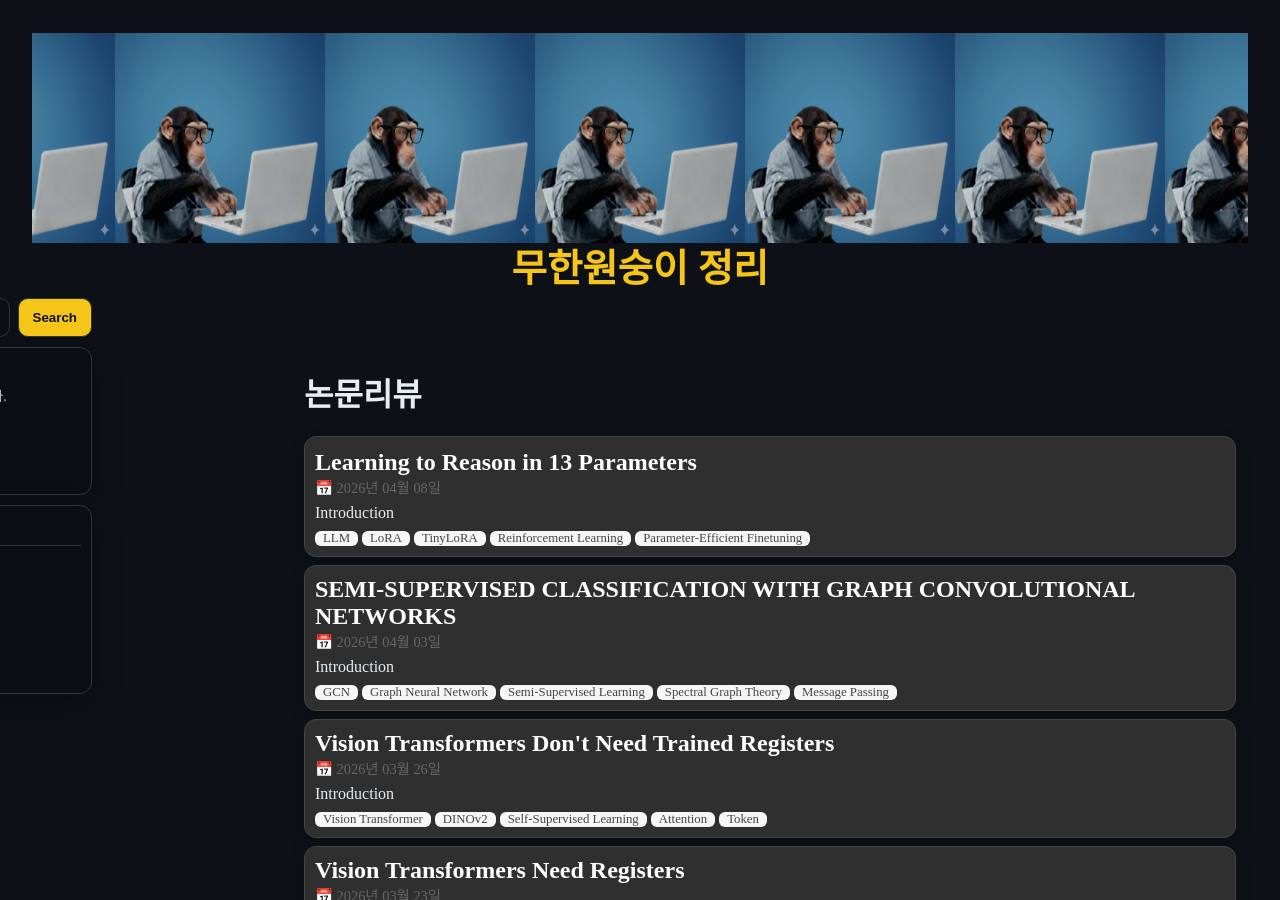
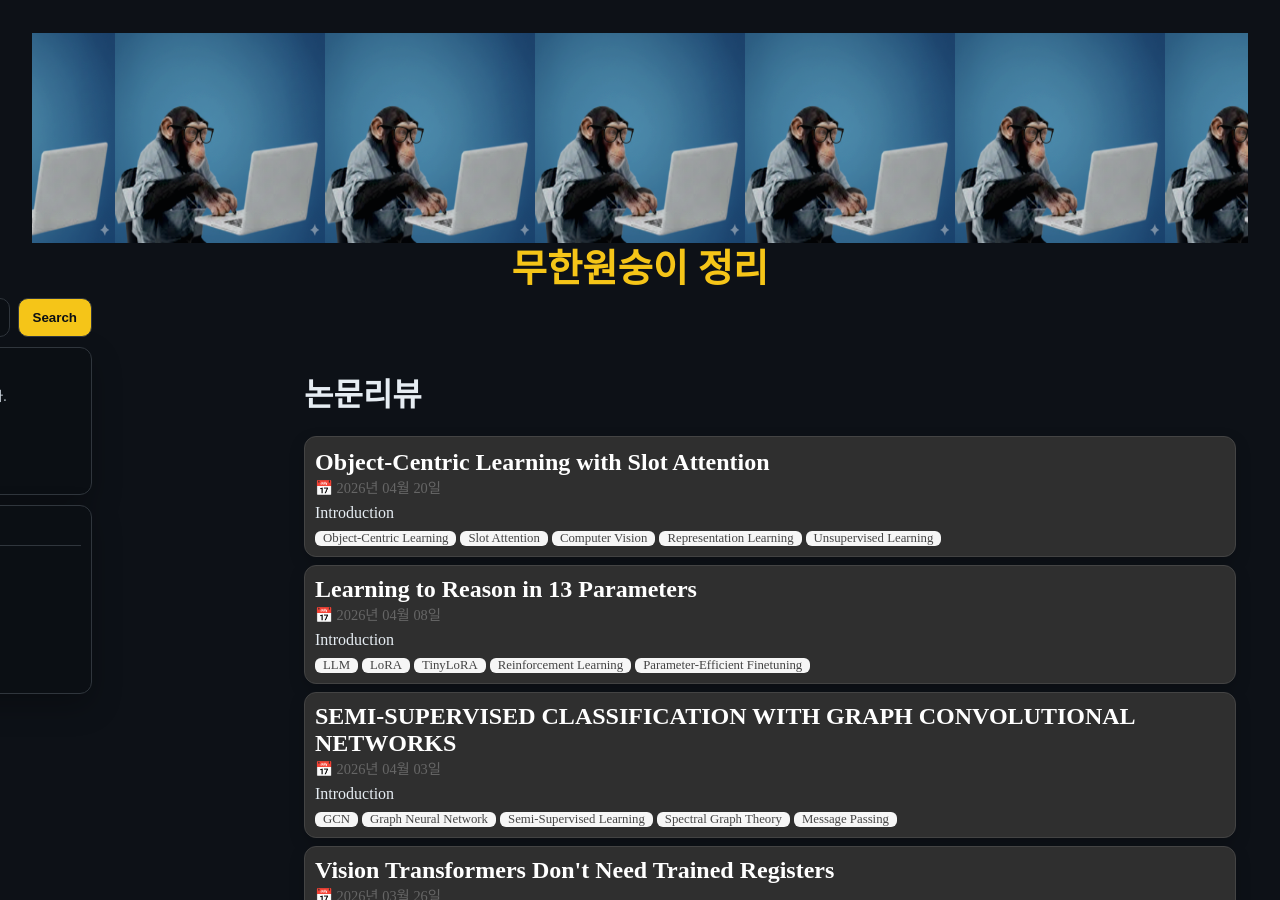
Before and after one commit to MaGyeongBin/MaGyeongBin.github.io, a Jekyll site: the page built from category-paper-reivew.md, in a window 1280 px wide and 900 px high. Built offline with Jekyll 4.4.1, drawn with Linux system fonts in a browser that asks for light colours; part of the change alters nothing that is shown.

```diff
--- /dev/null
+++ b/_posts/2026-04-20-oc.md
@@ -0,0 +1,133 @@
+---
+layout: post
+title: "Object-Centric Learning with Slot Attention"
+categories: [paper-review]
+tags: [Object-Centric Learning, Slot Attention, Computer Vision, Representation Learning, Unsupervised Learning]
+
+paper:
+    venue: "NeurIPS"
+    date: "2020"
+    title: "Object-Centric Learning with Slot Attention"
+    authors: "Francesco Locatello, Dirk Weissenborn, Thomas Unterthiner, Aravindh Mahendran, Georg Heigold, Jakob Uszkoreit, Alexey Dosovitskiy, Thomas Kipf"
+    affiliation: "Google Research, DeepMind"
+    paper_url: "https://arxiv.org/abs/2006.15055"
+    project_url: ""
+    github_url: ""
+    arxiv_url: "https://arxiv.org/abs/2006.15055"
+---
+
+## Introduction
+
+- Object-centric representations는 visual reasoning, structured environment modeling, multi-agent modeling, 그리고 interacting physical systems의 simulation과 같은 다양한 application domain에서 machine learning 알고리즘의 sample efficiency와 generalization을 향상시킬 수 있는 잠재력을 가진다.
+- 그러나 image나 video와 같은 raw perceptual input으로부터 object-centric representations를 얻는 것은 매우 challenging한 문제이며, 일반적으로 supervision을 필요로 하거나 task-specific architecture에 의존하는 경우가 많다. 이러한 이유로 실제 많은 모델들은 object-centric representation을 학습하는 단계를 생략하고, 대신 simulator나 game engine의 internal representation과 같이 이미 structured된 representation 위에서 directly 학습을 수행하는 경우가 많다.
+- 이러한 한계를 극복하기 위해, 본 논문에서는 perceptual representation(예: convolutional neural network의 output)과 slots라 불리는 변수들의 집합 사이를 연결하는 differentiable interface인 **Slot Attention module**을 제안한다. Slot Attention은 iterative attention mechanism을 통해 입력으로부터 permutation symmetry를 가지는 output vector들의 집합을 생성한다.
+- Capsule Networks에서 사용되는 capsules과 달리, Slot Attention에서 생성된 slots는 특정 object type이나 class에 specialization되지 않는다. 이러한 specialization은 오히려 generalization을 저해할 수 있기 때문이다. 대신, slots는 object files와 유사하게 동작하며, 공통된 representational format을 공유한다. 즉, 각 slot은 입력에 존재하는 어떤 object에도 binding될 수 있으며, 이러한 특성은 unseen compositions, 더 많은 objects, 그리고 더 많은 slots에 대해 systematic하게 generalization할 수 있도록 한다.
+- Slot Attention은 간단하고 구현이 용이한 architectural component로, CNN encoder 위에 쉽게 결합될 수 있으며, image로부터 object representation을 추출하는 데 사용될 수 있다. 또한 이 모듈은 downstream task와 함께 end-to-end로 학습될 수 있다. 본 논문에서는 Slot Attention의 versatility를 보여주기 위해 두 가지 대표적인 downstream task를 고려한다. 하나는 unsupervised object discovery를 위한 image reconstruction task이고, 다른 하나는 set-structured object property prediction을 위한 supervised task이다.
+
+    ### Contributions
+
+    1. Slot Attention module을 제안한다. 이는 perceptual representation(CNN output 등)과 set-structured representation 사이를 연결하는 간단하면서도 효과적인 architectural component이다.
+    2. Slot Attention 기반 architecture를 unsupervised object discovery task에 적용하여, 기존 state-of-the-art 방법들과 비교했을 때 동등하거나 더 우수한 성능을 보이면서도, 메모리 효율성과 학습 속도 측면에서 큰 개선을 달성하였다.
+    3. Slot Attention module이 supervised object property prediction task에도 효과적으로 적용될 수 있음을 보였으며, 이 경우 attention mechanism은 object segmentation에 대한 direct supervision 없이도 각 object를 구분하여 highlight하는 능력을 학습할 수 있음을 확인하였다.
+
+---
+
+## Method
+
+![image.png](/assets/img/2026-04-20-oc/image.png)
+
+### Slot Attention Module
+
+![image.png](/assets/img/2026-04-20-oc/image%201.png)
+
+- Slot Attention module은 N개의 input feature vector 집합으로부터 K개의 output vector 집합으로 매핑하는 구조이며, 이 output vector들을 slots라고 부른다. output set의 각 vector는 입력에 존재하는 object 또는 entity를 설명할 수 있다. 전체 module은 pseudo-code 형태로 정의된다.
+- Slot Attention은 iterative attention mechanism을 사용하여 input으로부터 slots로 매핑을 수행한다. slots는 초기에는 random하게 초기화되며, 이후 각 iteration마다 refinement 과정을 거쳐 input feature $\text{inputs} \in \mathbb{R}^{N\times D_{\text{inputs}}}$ 의 특정 부분 또는 grouping에 binding되도록 업데이트된다.
+- 초기 slot representation을 공통된 distribution으로부터 random sampling하는 방식은 test time에 서로 다른 개수의 slots로도 generalization할 수 있도록 한다.
+- 각 iteration에서 slots는 softmax 기반 attention mechanism을 통해 input의 일부를 설명하기 위해 서로 경쟁하며, 이후 recurrent update function을 통해 자신의 representation을 업데이트한다. 최종적으로 각 slot에 저장된 representation은 unsupervised object discovery 또는 supervised set prediction과 같은 downstream task에 활용될 수 있다.
+- 하나의 iteration을 구체적으로 보면, 입력은 N개의 feature vector로 구성되며, 출력은 K개의 slot vector로 구성된다. attention 계산을 위해 learnable linear transformation인 k, q, v를 사용하여 inputs와 slots를 공통 embedding dimension으로 mapping한다.
+- Slot Attention은 dot-product attention을 사용하며, attention coefficient는 inputs 방향이 아니라 slots 방향으로 normalization된다. 즉, 각 input feature가 어떤 slot에 할당되는지를 결정하는 구조이며, 이 normalization 방식은 slots 간의 competition을 유도한다.
+
+    $$
+    \text{attn}_{i,j} := \frac{e^{M_{i,j}}}{\sum_l e^{M_{i,l}}} \quad \text{where} \quad M := \frac{1}{\sqrt{D}} k(\text{inputs}) \cdot q(\text{slots})^T \in \mathbb{R}^{N \times K}
+    $$
+
+- attention coefficient는 각 input feature vector에 대해 합이 1이 되도록 normalization되며, 이는 attention mechanism이 input의 일부를 무시하지 못하도록 만든다.
+- 이후 input value를 slot으로 aggregate하기 위해 weighted mean을 사용한다. 이는 attention coefficient가 slots 방향으로 normalization되어 있기 때문에, 단순 weighted sum보다 더 안정적인 학습을 가능하게 한다. 또한 numerical instability를 방지하기 위해 attention coefficient에 작은 값을 추가한다.
+- 이렇게 계산된 aggregated update는 각 slot의 representation을 업데이트하는 데 사용된다. 이를 위해 Gated Recurrent Unit (GRU)를 사용하며, GRU는 각 slot에 대해 독립적으로 적용된다. 이후 선택적으로 residual connection이 포함된 multi-layer perceptron (MLP)을 적용하여 성능을 향상시킬 수 있다. GRU와 MLP는 모든 slot에 대해 shared parameter를 사용한다.
+- Layer Normalization은 입력 feature와 slot feature에 대해 각각 적용되며, 각 iteration의 시작 시점과 residual MLP 적용 이전에 사용된다. 이는 필수 요소는 아니지만 training convergence를 빠르게 하는 데 도움을 준다.
+- 전체 module의 시간 복잡도는 iteration 수, embedding dimension, input feature 수, slot 수에 비례한다. $\text{O}(T\cdot D \cdot N \cdot K)$.
+- Slot Attention은 두 가지 중요한 성질을 가진다:
+    1. Permutation invariance (input에 대해)
+
+        입력 feature의 순서를 변경하더라도 출력은 동일하다. 따라서 set 형태의 입력에 적합하다.
+
+    2. Permutation equivariance (slot에 대해)
+
+        slot의 순서를 permutation하면 출력도 동일하게 permutation된다. 즉, slot의 순서는 의미를 가지지 않으며 interchangeable하다.
+
+- 이러한 성질은 모든 slot이 동일한 representational format을 공유하고, 어떤 slot이든 입력의 어떤 object에도 binding될 수 있도록 하는 데 중요한 역할을 한다.
+
+    $$
+    \operatorname{SlotAttention}(\pi_i \cdot \text{inputs}, \pi_s \cdot \text{slots}) = \pi_s \cdot \operatorname{SlotAttention}(\text{inputs}, \text{slots})
+    $$
+
+    - $\text{SlotAttention} \in \mathbb{R}^{K\times D_{slots}}$
+    - $\text{inputs} \in \mathbb R^{N\times D_{inputs}}$ and $\text{slots}\in \mathbb{R}^{K\times D_{slots}}$.
+    - $\pi_i \in \mathbb R^{N\times N}$ and $\pi_s \in \mathbb R^{K\times K}$.
+
+### Object Discovery
+
+- Set-structured hidden representation은 object에 대한 정보를 unsupervised 방식으로 학습하는 데 있어 매력적인 선택지이다.
+- 각 set element는 scene에 존재하는 object의 properties를 표현할 수 있으며, object들이 어떤 순서로 표현되는지에 대한 가정을 필요로 하지 않는다.
+- Slot Attention은 input representation을 vector들의 집합으로 변환하기 때문에, unsupervised object discovery를 위한 autoencoder architecture의 encoder 구성 요소로 사용될 수 있다.
+- 이 autoencoder는 이미지를 set 형태의 hidden representation(즉, slots)으로 encoding하고, 이 slot들을 다시 image space로 decoding하여 원본 입력을 reconstruction하는 것을 목표로 한다.
+- 이 과정에서 slots는 representational bottleneck으로 작용하며, decoder 구조는 일반적으로 각 slot이 이미지의 특정 region 또는 부분만을 복원하도록 설계된다. 이후 이러한 부분적인 reconstruction들이 결합되어 최종 이미지가 생성된다.
+- Encoder는 두 가지 구성 요소로 이루어진다:
+    1. positional embedding이 추가된 CNN backbone
+    2. Slot Attention module
+- 각 slot은 개별적으로 decoding되며, 이를 위해 IODINE에서 사용된 것과 동일한 spatial broadcast decoder를 사용한다.
+- 각 slot representation은 2D grid 형태로 broadcast되며, 여기에 positional embedding이 추가된다. 이렇게 생성된 grid는 shared parameter를 가지는 CNN을 통해 decoding된다.
+- 각 slot은 W × H × 4 크기의 output을 생성하며, 이 output은 다음을 포함한다:
+    - RGB color (3 channels)
+    - unnormalized alpha mask (1 channel)
+- 이후 각 slot에서 생성된 alpha mask는 softmax를 통해 normalization되며, 이를 mixture weight로 사용하여 각 slot의 reconstruction을 결합한다. 최종적으로 이 결합된 결과가 하나의 RGB 이미지로 생성된다.
+
+### Set Prediction
+
+- Set representation은 다양한 데이터 모달리티에서 사용되며, point cloud prediction, 이미지 내 다중 객체 분류, 분자 생성 등 여러 task에 적용된다.
+- 이 논문에서 고려하는 예시는 입력 이미지가 주어졌을 때, scene에 존재하는 각 object를 설명하는 target들의 집합을 예측하는 문제이다.
+- Set prediction에서의 핵심 문제는 set의 순서가 정의되어 있지 않다는 점이다.
+- 즉, K개의 element를 가지는 set은 K!개의 동일한 표현이 존재할 수 있다.
+- 이러한 permutation ambiguity는 학습 과정에서 불연속성을 유발할 수 있으며, 예를 들어 두 개의 slot이 학습 도중 서로의 역할을 바꾸는 현상이 발생할 수 있다.
+- Slot Attention은 이러한 문제를 해결하는 데 적합하다. Slot Attention의 output은 순서에 의존하지 않으며, slot의 순서는 입력과 무관하게 결정된다. 따라서 permutation symmetry를 자연스럽게 만족하며, set prediction 문제에 적합한 구조를 제공한다.
+- 각 slot에 대해 shared parameter를 가지는 MLP를 적용하여 object의 속성을 예측한다. 모든 slot은 동일한 classifier를 공유하며, 각 slot이 하나의 object를 담당하도록 학습된다.
+- 예측된 slot들과 ground truth label 간의 순서는 서로 대응되지 않기 때문에, 이를 해결하기 위해 Hungarian algorithm을 사용하여 optimal matching을 수행한다.
+- 이를 통해 예측 결과와 정답 간의 permutation 문제를 해결하고, 올바른 correspondence를 기반으로 loss를 계산할 수 있다.
+
+## Experiments
+
+- object-centric task supervised, Slot Attention module을 unsupervised를 평가한다.
+- **Datasets**
+    - unsupervised object property prediction에서는 Deep Set Prediction Networks (DSPN) [31]과 비교한다. DSPN은 우리가 알고 있는 한, 제안된 모델을 제외하고 permutation symmetry를 만족하는 유일한 set prediction 모델이다.
+    - 두 task 모두에서, 우리는 Slot MLP라고 부르는 간단한 MLP 기반 baseline과도 비교한다. 이 모델은 Slot Attention을, CNN feature map(리사이즈 및 flatten된 형태)으로부터 (이제는 순서가 있는) slot representation으로 매핑하는 MLP로 대체한다.
+    - MONet, IODINE, DSPN baseline에 대해서는, 동일한 experimental setup을 사용하기 때문에 [16, 31]에 보고된 published 성능 수치를 그대로 비교에 사용한다.
+- 각 slot이 object를 reconstruction하고 있는 모습.
+
+![image.png](/assets/img/2026-04-20-oc/image%202.png)
+
+- Object Discovery 성능
+
+![image.png](/assets/img/2026-04-20-oc/image%203.png)
+
+## Conclusion
+
+- 우리는 low-level perceptual input으로부터 object-centric abstract representation을 학습할 수 있는 범용적인 architectural component인 **Slot Attention module**을 제안하였다. Slot Attention에서 사용되는 iterative attention mechanism은 모델이 input feature를 slot representation의 집합으로 분해하는 grouping strategy를 학습할 수 있도록 한다.
+- Unsupervised visual scene decomposition과 supervised object property prediction에 대한 실험을 통해, Slot Attention이 기존의 관련 방법들과 비교했을 때 매우 경쟁력 있는 성능을 보이면서도, memory consumption과 computation 측면에서 더 효율적임을 보였다.
+- 향후 연구로는 Slot Attention을 video data나 다른 데이터 modality에 적용하는 것이 자연스러운 다음 단계이다. 예를 들어, graph에서 node clustering, point cloud processing backbone 위에서의 적용, 또는 textual이나 speech data에의 적용 등이 가능하다. 또한 reward prediction, visual reasoning, control, planning과 같은 다양한 downstream task에의 적용 역시 유망한 방향이다.
+
+## Broader Impact
+
+- Slot Attention module은 perceptual input으로부터 object-centric representation을 학습할 수 있도록 한다. 따라서 이는 다양한 domain과 application에서 활용될 수 있는 일반적인 모듈이다.
+- 본 논문에서는 slot이 object에 특화되도록 설계된, 잘 통제된 artificial dataset만을 고려하였다. 그러나 모델의 specialization은 명시적으로 강제된 것이 아니라, 전적으로 downstream task에 의해 암묵적으로 결정된다.
+- 모듈이 원하지 않는 방식으로 specialization되었는지를 평가하기 위한 구체적인 방법으로, attention mask를 시각화하여 input feature가 각 slot에 어떻게 분배되는지를 확인할 수 있다 (Figure 6 참조).
+- 입력 feature가 사람이 해석하기 어려운 경우, attention coefficient가 모델의 전체 prediction을 설명하는 데 얼마나 유용한지에 대해서는 추가적인 연구가 필요하다. 그럼에도 불구하고, 이러한 attention 기반 표현은 보다 투명하고 해석 가능한 예측으로 나아가는 하나의 단계가 될 수 있다고 본다.
```
Also changed, not shown: _posts/2026-04-08-p13.md (+1 -0 lines), assets/img/2026-04-20-oc/image 1.png (added), assets/img/2026-04-20-oc/image 2.png (added), assets/img/2026-04-20-oc/image 3.png (added), assets/img/2026-04-20-oc/image.png (added).
